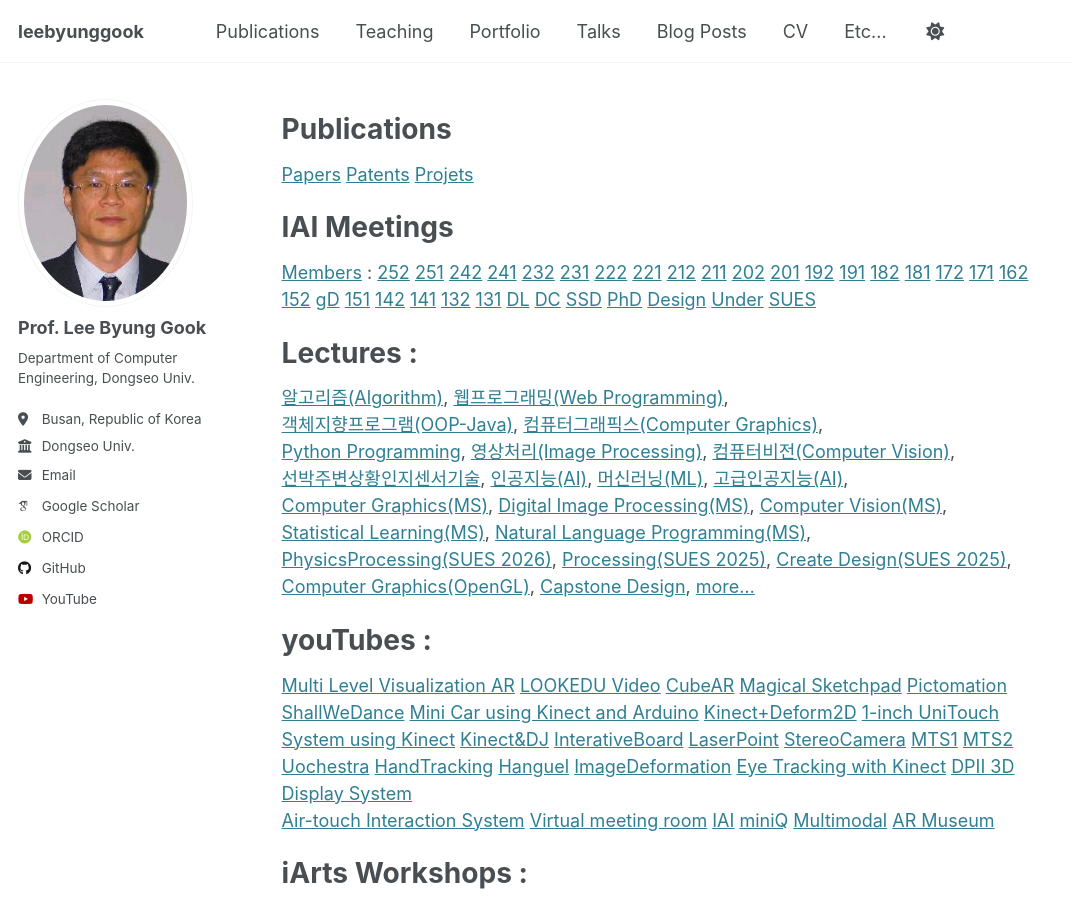
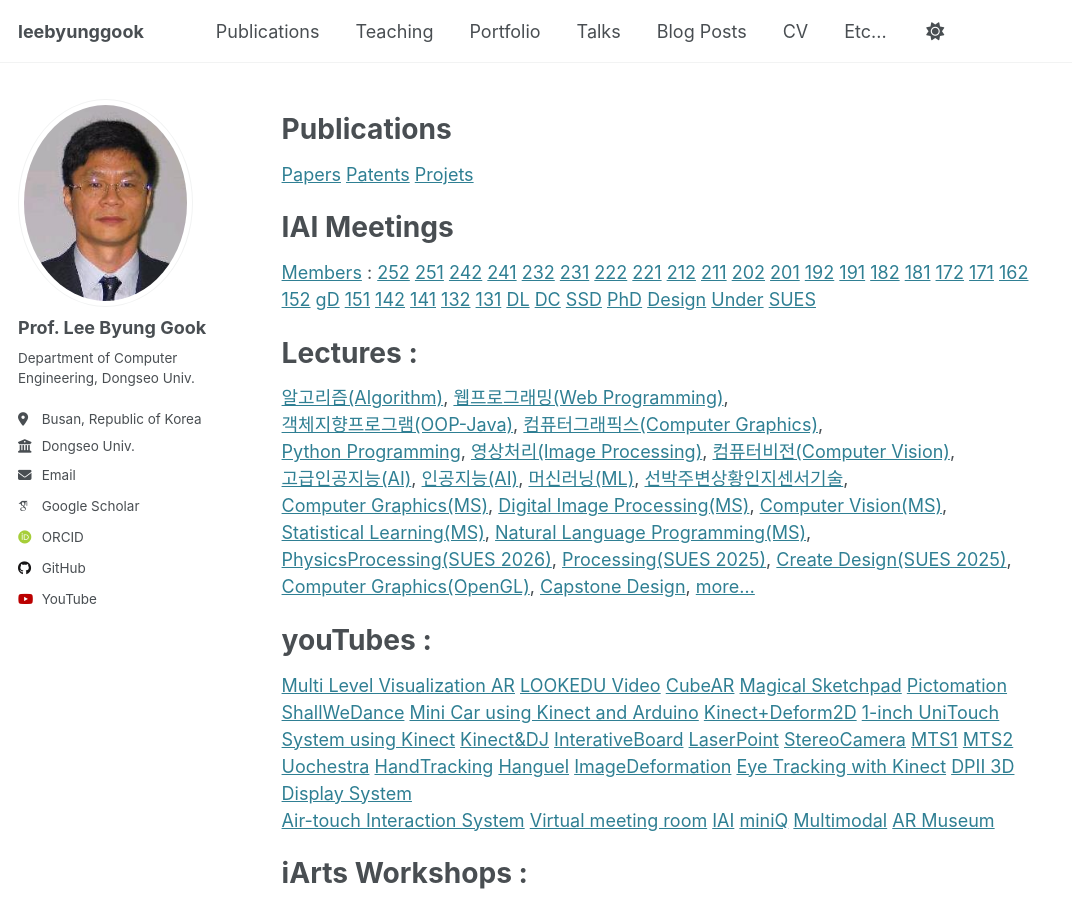
Before and after one commit to leebyunggook/leebyunggook.github.io, a Jekyll site: the page built from _pages/about.md, in a window 1280 px wide and 900 px high. Shown: the whole window, without its empty margins (0-1072 px from the left). Built offline with Jekyll 4.4.1, drawn with Linux system fonts in a browser that asks for light colours; some web fonts are replaced.

```diff
--- a/_pages/about.md
+++ b/_pages/about.md
@@ -59,10 +59,10 @@ Lectures :
 [Python Programming](https://docs.google.com/document/d/1Ypk-sW-FxhVGDGTpUhpIVr9bKn-Xrf2d6DIp7hI-pFA/edit?usp=sharing){:target="_blank"},
 [영상처리(Image Processing)](https://docs.google.com/document/d/1qaZOJ7kA3RFyG-RrI-mh_Tin70rH1cbTu96OaHQRvhA/edit?usp=sharing){:target="_blank"},
 [컴퓨터비전(Computer Vision)](https://docs.google.com/document/d/1FOq46pI83v6SXnVbWeJ7ZwvonHu1nv9lFj9-CdYs6_o/edit?usp=sharing){:target="_blank"},
-[선박주변상황인지센서기술](https://docs.google.com/document/d/1EcJBqEqrzfczhF4yVvPmwjIGctZFDCpcp3a2fqJnDG4/edit?usp=sharing){:target="_blank"},
+[고급인공지능(AI)](https://docs.google.com/document/d/1SL74BrWt93NaLyO5SC9qXyNosY9ohK9fB3InCjHXO3Y/edit?usp=sharing){:target="_blank"},
 [인공지능(AI)](https://docs.google.com/document/d/1SL74BrWt93NaLyO5SC9qXyNosY9ohK9fB3InCjHXO3Y/edit?usp=sharing){:target="_blank"},
 [머신러닝(ML)](https://docs.google.com/document/d/1SL74BrWt93NaLyO5SC9qXyNosY9ohK9fB3InCjHXO3Y/edit?usp=sharing){:target="_blank"},
-[고급인공지능(AI)](https://docs.google.com/document/d/1SL74BrWt93NaLyO5SC9qXyNosY9ohK9fB3InCjHXO3Y/edit?usp=sharing){:target="_blank"},
+[선박주변상황인지센서기술](https://docs.google.com/document/d/1EcJBqEqrzfczhF4yVvPmwjIGctZFDCpcp3a2fqJnDG4/edit?usp=sharing){:target="_blank"},
 [Computer Graphics(MS)](https://drive.google.com/open?id=1P5sw_GTeO1074b7VugKLQXGy23JcZ8JiLATaScqNBQE){:target="_blank"},
 [Digital Image Processing(MS)](https://docs.google.com/document/d/13uzd5_6CkAahbVXql1GqS1SA3M4ySScNe9Uf3EDgMkk/edit?usp=sharing){:target="_blank"},
 [Computer Vision(MS)](https://drive.google.com/open?id=1sB1zkrUjNu39_mJV-ewqLZBx7sBneBe96yJoPJS1l6Q){:target="_blank"},
```
